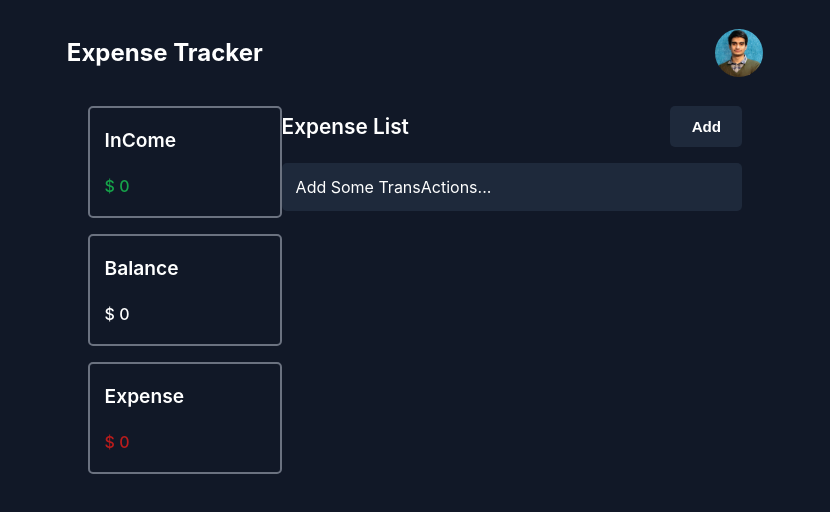
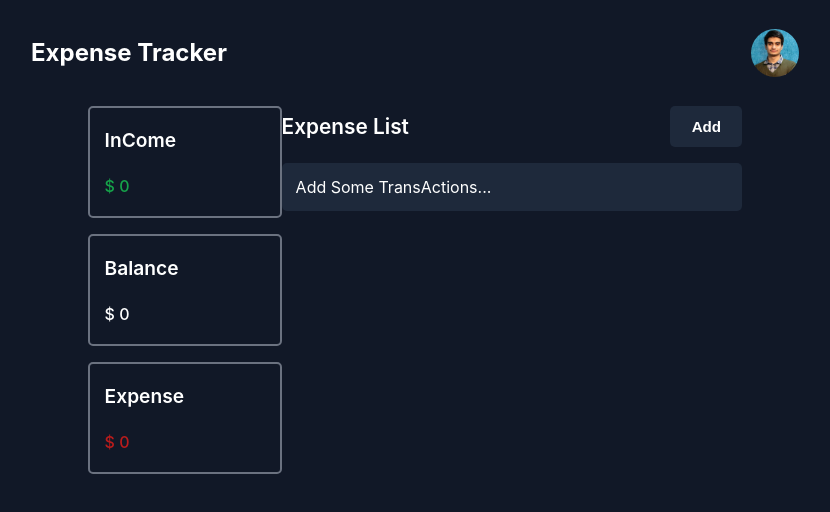
Before and after one commit to MHPourhasani/expense-tracker-react, a React (Create React App) app: page / in a window 1024 px wide. Shown: the top 512 px of the page, without its empty margins (97-927 px from the left). Built offline with nearby package versions, Linux system fonts and the light colour scheme.

Commit message:
change header width in tablet and laptop screens in Header component

```diff
--- a/src/components/Header/Header.css
+++ b/src/components/Header/Header.css
@@ -23,10 +23,10 @@ header {
 }
 
 /*  ------- media query to responsive elements in Header component ------- */
-/*  (min-width:640px) and (max-width: 767px) */
+/* min-width: 640px and max-width: 767px */
 @media (min-width: 640px) and (max-width: 767px) {
 	header {
-		width: 65vw;
+		width: 75vw;
 	}
 
 	.image-container {
@@ -35,7 +35,7 @@ header {
 	}
 }
 
-/*  (min-width:768px) and (max-width: 1023px) */
+/* min-width: 768px and max-width: 1023px */
 @media (min-width: 768px) and (max-width: 1023px) {
 	header {
 		width: 88vw;
@@ -48,10 +48,10 @@ header {
 	}
 }
 
-/*  (min-width:1024px) and (max-width: 1279px) */
+/* min-width: 1024px and max-width: 1279px */
 @media (min-width: 1024px) and (max-width: 1279px) {
 	header {
-		width: 68vw;
+		width: 75vw;
 		margin: 0.8rem 0;
 	}
 
@@ -61,7 +61,7 @@ header {
 	}
 }
 
-/*  (min-width:1280px) */
+/* min-width: 1280px */
 @media (min-width: 1280px) {
 	header {
 		width: 58vw;
```
